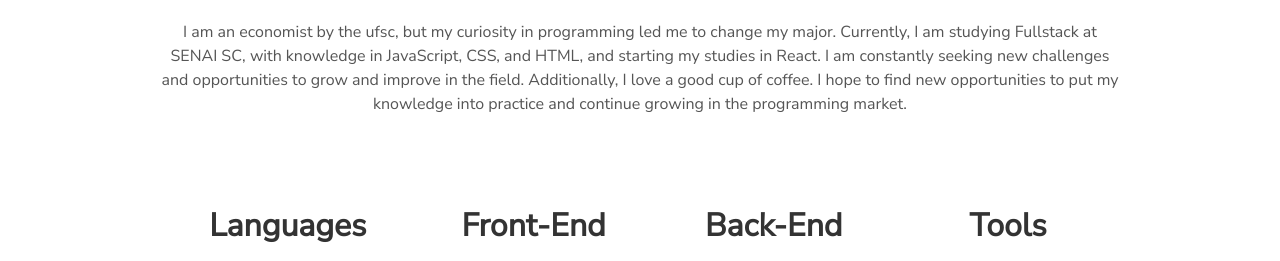
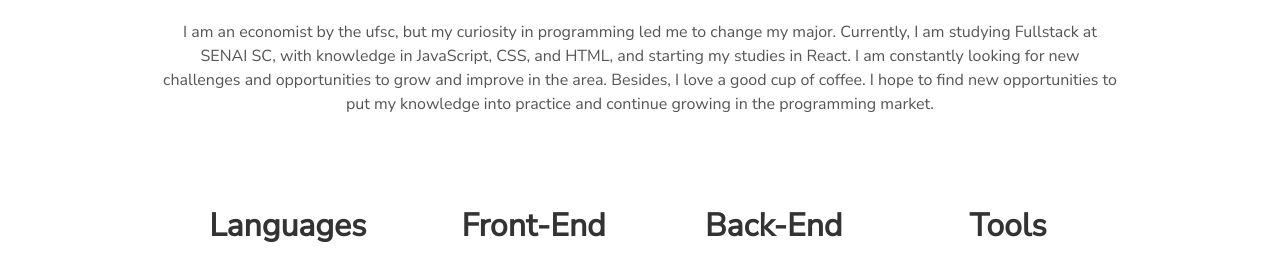
Before and after one commit to Dav1Samu3l/portifolio.github.io, a plain HTML site: page index.html in a window 1280 px wide. Shown: the part 1104-1365 px from the top of the page. Drawn offline with nearby package versions, Linux system fonts and the light colour scheme.

Commit message:
Update index.html

```diff
--- a/index.html
+++ b/index.html
@@ -77,8 +77,7 @@
           />
         </picture>
         <p>I am an economist by the ufsc, but my curiosity in programming led me to change my major. Currently, I am studying Fullstack at SENAI SC, with knowledge in JavaScript, CSS, and HTML, and starting my studies in React.
-
-          I am constantly seeking new challenges and opportunities to grow and improve in the field. Additionally, I love a good cup of coffee. I hope to find new opportunities to put my knowledge into practice and continue growing in the programming market.</p>
+          I am constantly looking for new challenges and opportunities to grow and improve in the area. Besides, I love a good cup of coffee. I hope to find new opportunities to put my knowledge into practice and continue growing in the programming market.</p>
       </div>
 
       <!-- User Specifics -->
```
